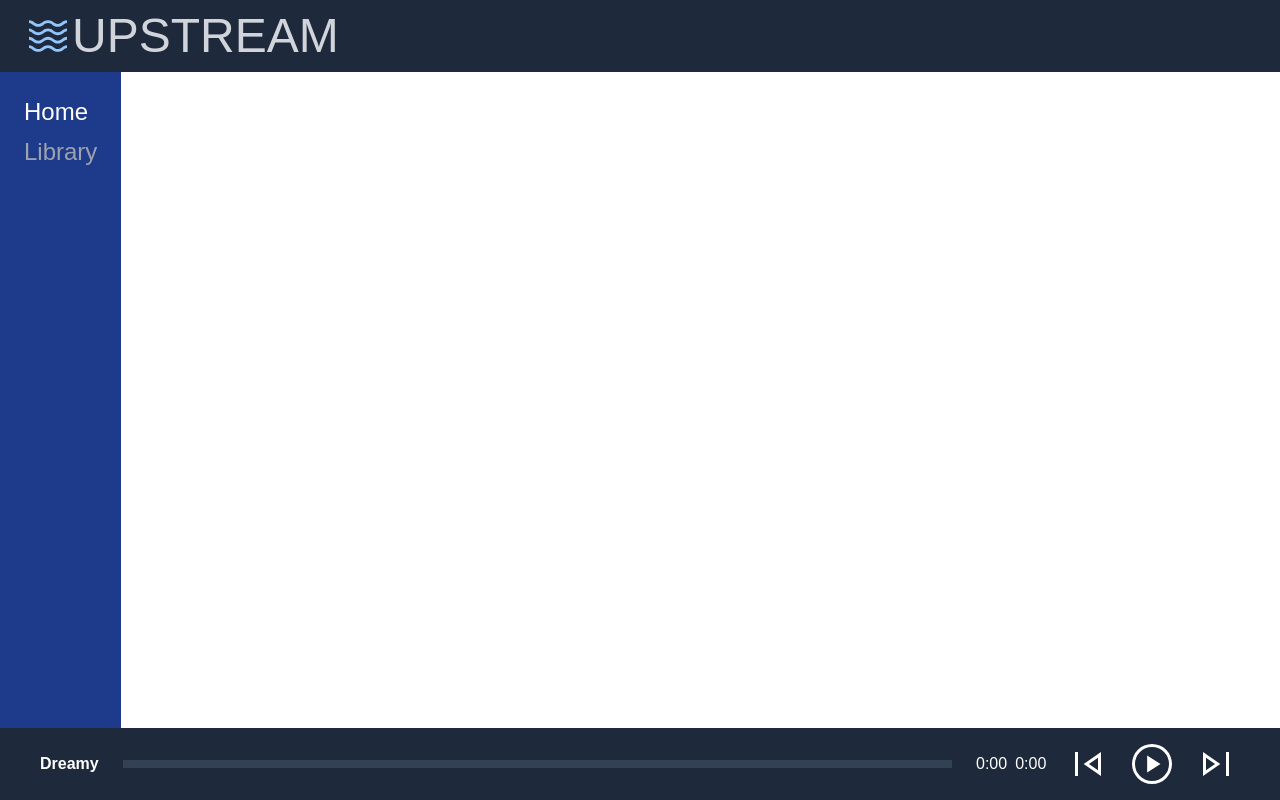
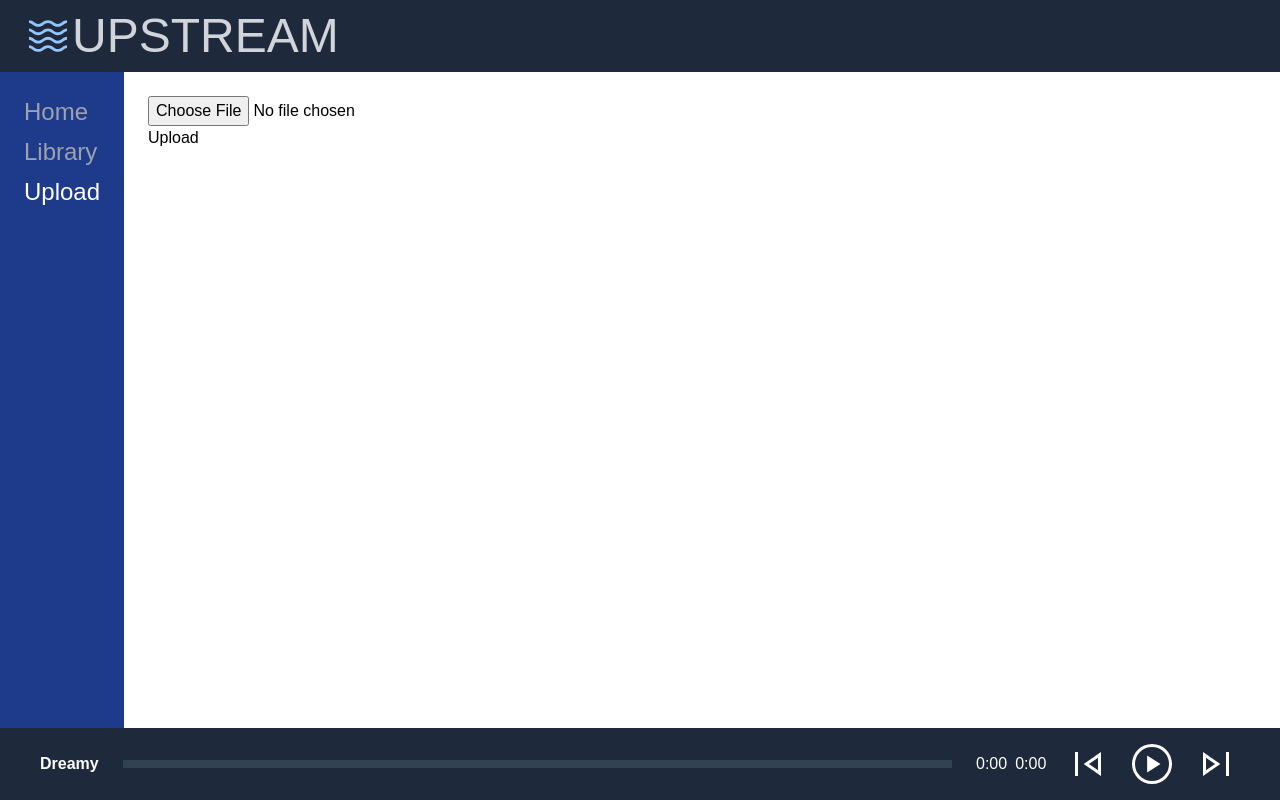
Before and after one commit to rafzoio/upstream, a React (Create React App) app: page /upload in a window 1280 px wide. Built offline with nearby package versions, Linux system fonts and the light colour scheme; no server answers.

Commit message:
Added page to upload files

```diff
--- a/src/App.js
+++ b/src/App.js
@@ -7,6 +7,7 @@ import Header from "./components/Header";
 import Sidebar from "./components/Sidebar";
 import Home from "./pages/Home";
 import Library from "./pages/Library";
+import Upload from "./pages/Upload";
 import store from "./redux/store";
 
 function App() {
@@ -27,6 +28,7 @@ function App() {
               <Routes>
                 <Route path="/" element={<Home />} />
                 <Route path="/library" element={<Library />} />
+                <Route path="/upload" element={<Upload />} />
               </Routes>
             </div>
           </div>
--- a/src/components/Sidebar.jsx
+++ b/src/components/Sidebar.jsx
@@ -20,6 +20,12 @@ const Sidebar = () => {
         >
           <h2>Library</h2>
         </Link>
+        <Link
+          to="/upload"
+          className={activeLink === "Upload" ? " text-white" : "text-gray-400"}
+        >
+          <h2>Upload</h2>
+        </Link>
       </div>
     </div>
   );
--- a/src/pages/Home.jsx
+++ b/src/pages/Home.jsx
@@ -11,7 +11,11 @@ const Home = () => {
     });
   }, [dispatch]);
 
-  return <div></div>;
+  return (
+    <div>
+      <h1 className="text-gray-400 text-5xl">Welcome to upstream</h1>
+    </div>
+  );
 };
 
 export default Home;
--- /dev/null
+++ b/src/pages/Upload.jsx
@@ -0,0 +1,38 @@
+import React, { useEffect, useState } from "react";
+import { useDispatch } from "react-redux";
+
+const Upload = () => {
+  const dispatch = useDispatch();
+  const [file, setFile] = useState();
+
+  useEffect(() => {
+    dispatch({
+      type: "UPDATE_ACTIVE_LINK",
+      payload: "Upload",
+    });
+  }, [dispatch]);
+
+  const handleFileChange = (e) => {
+    if (e.target.files) {
+      setFile(e.target.files[0]);
+    }
+  };
+
+  const handleUploadClick = () => {
+    if (!file) {
+      return;
+    }
+  };
+
+  return (
+    <div>
+      <input type="file" onChange={handleFileChange} />
+
+      <div>{file && `${file.name} - ${file.type}`}</div>
+
+      <button onClick={handleUploadClick}>Upload</button>
+    </div>
+  );
+};
+
+export default Upload;
```
